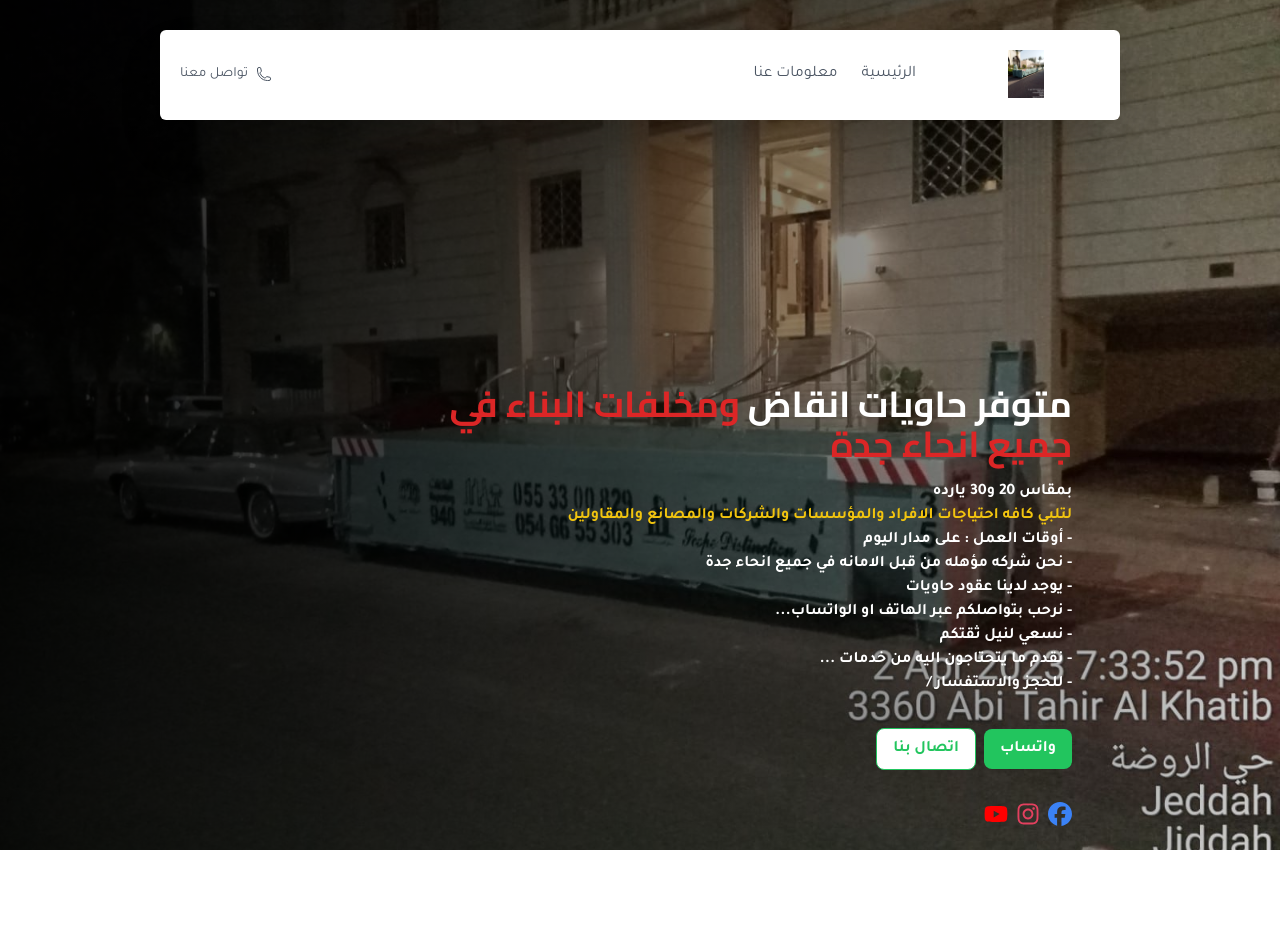
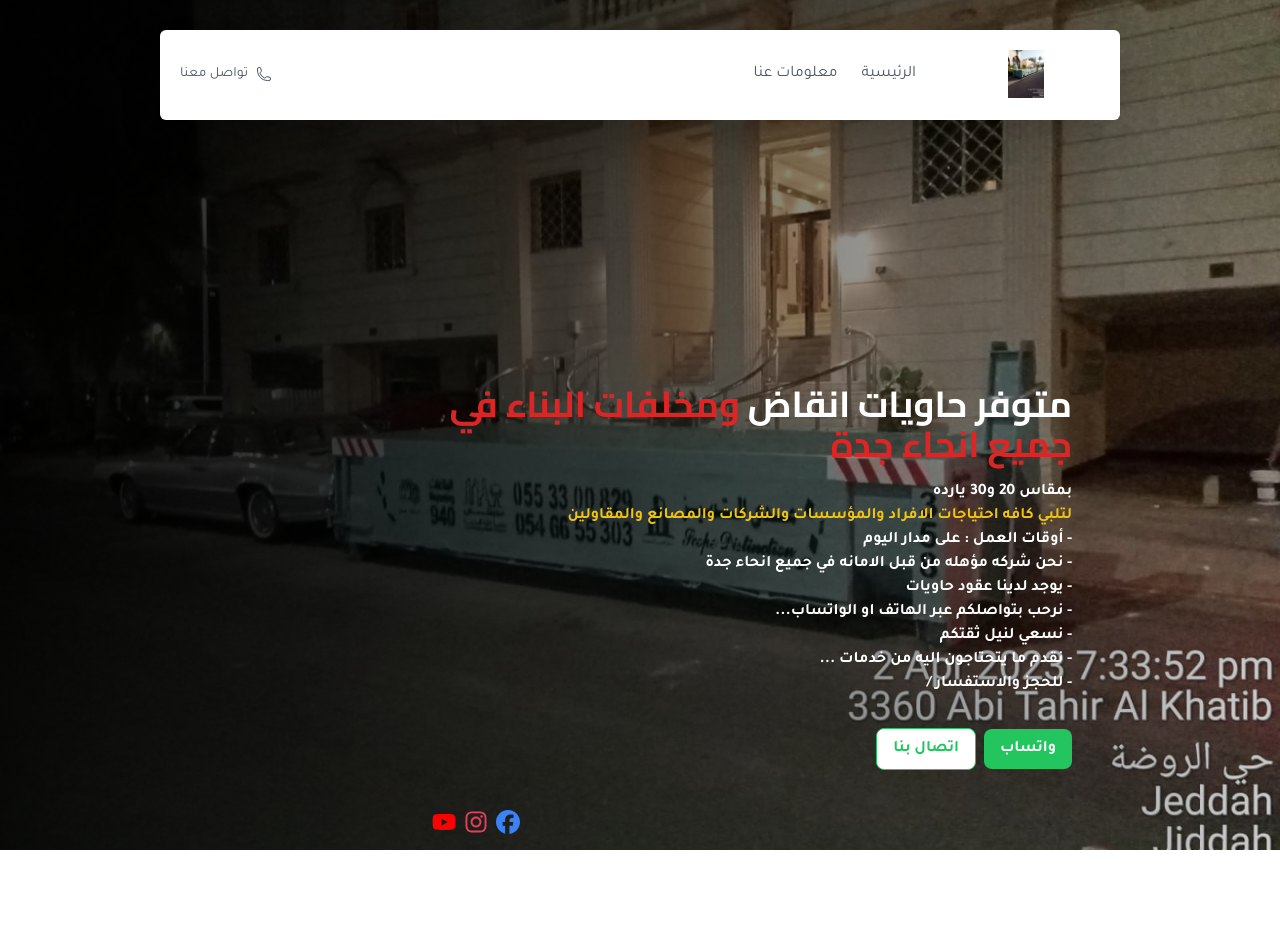
Before and after one commit to ashrafsayed2018/hawyat, a Next.js app: page / in a window 1280 px wide. Shown: the top 952 px of the page. Built offline with nearby package versions, Linux system fonts and the light colour scheme.

Commit message:
editing size of about page

```diff
--- a/components/HeroDescription.jsx
+++ b/components/HeroDescription.jsx
@@ -49,7 +49,7 @@
           text="اتصال بنا"
         />
       </div>
-      <div className="flex gap-2">
+      <div className="flex gap-2 mt-10  justify-end">
         {SocialLinks.map((link) => (
           <SocialIcon key={link.id} link={link} />
         ))}
```
